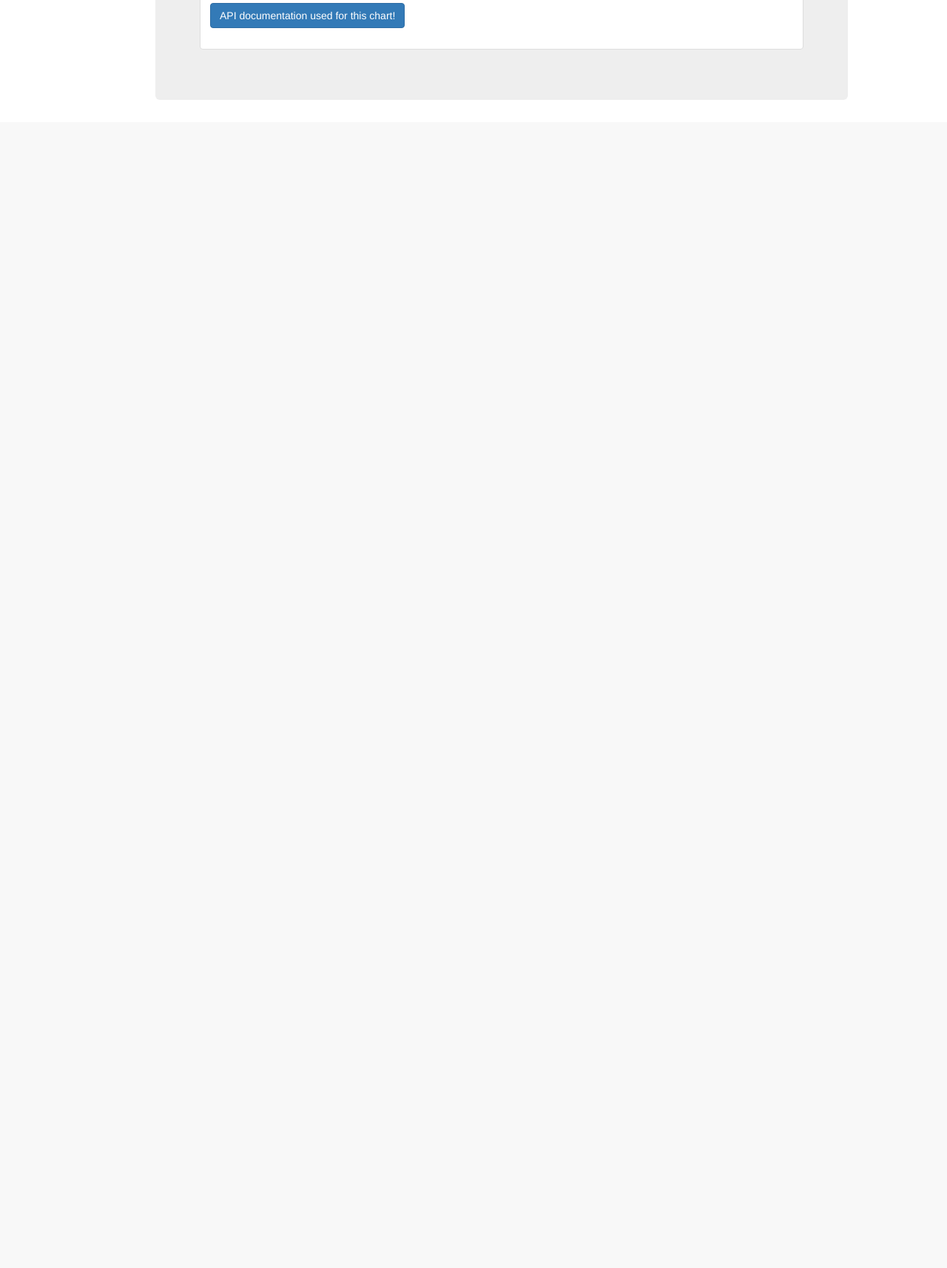
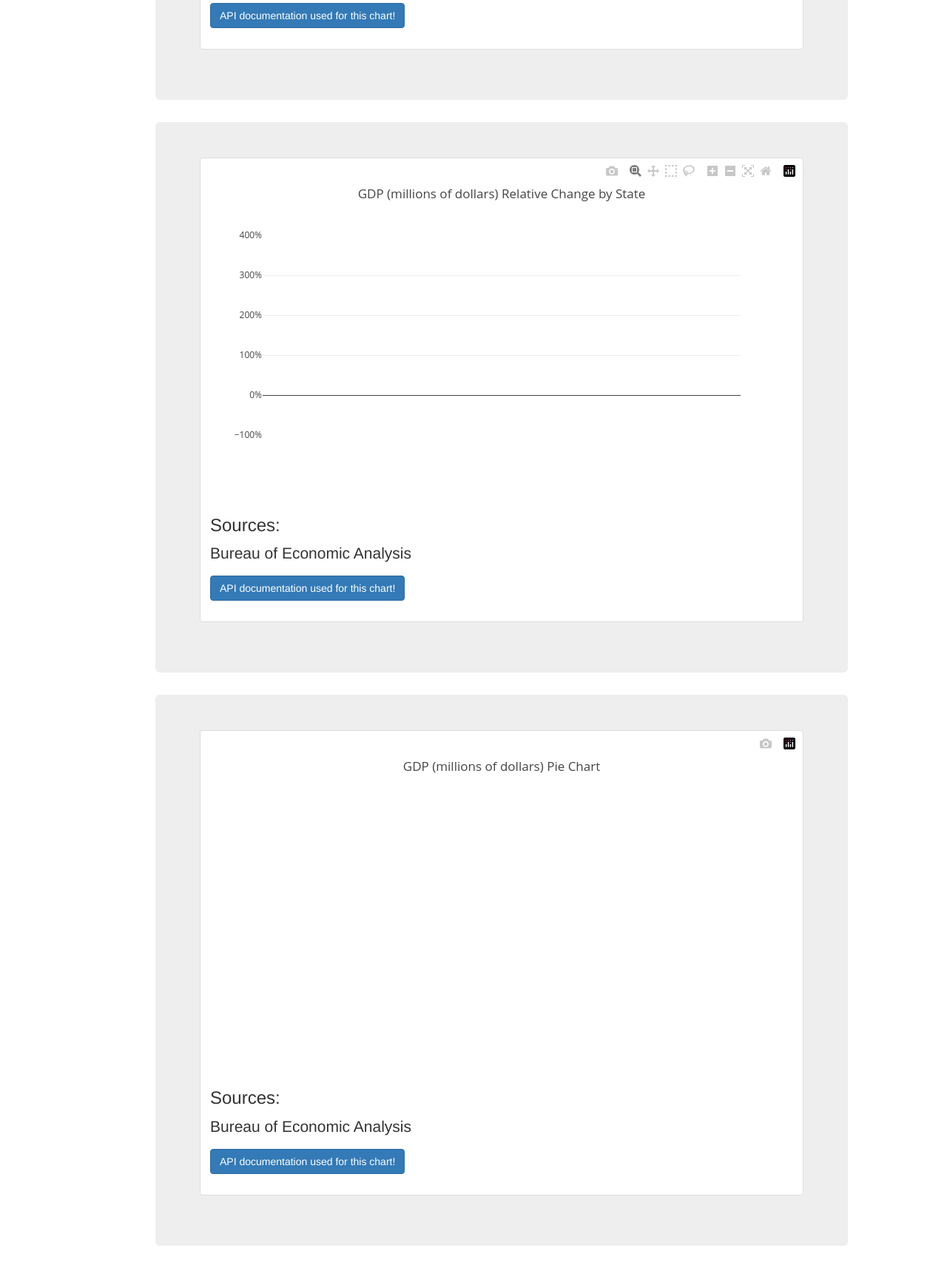
Before and after one commit to leetaylor7/DataBootCamp-Project-3, a Flask app: page /plotly in a window 1280 px wide. Shown: the part 872-2586 px from the top of the page at 74% size. Before the commit the page ends 939 px from the top, so only its background shows below. Run offline with Flask 2, Linux system fonts and the light colour scheme; parts of the project's set-up code (start-up, migrations or seed data) failed here and were passed over; some libraries are stand-ins or nearby versions.

Commit message:
added quite a few more charts

```diff
--- a/static/js/plotlylogic.js
+++ b/static/js/plotlylogic.js
@@ -30,7 +30,7 @@ function buildCharts(yearFilter, dataFilter, baseFilter, regionFilter) {
         .push(dataValues[j][dataFilter])
       }
 
-  // @TODO: Build a Bubble Chart using the sample data
+  // @TODO: Build the first Chart using the data
   trace1 = {
    type: "bar",
    x: xData,
@@ -57,6 +57,119 @@ function buildCharts(yearFilter, dataFilter, baseFilter, regionFilter) {
 
    Plotly.newPlot("plotly", data, layout);
 
+
+});
+});
+}
+
+  // This builds the second chart with relative data
+function secondChart(yearFilter, dataFilter, baseFilter, regionFilter) {
+
+    var xData = [];
+    var yData = [];
+    var baseYData = [];
+//   // // @TODO: Use `d3.json` to fetch the sample data for the plots
+   var url = regionFilter[0]
+   d3.json(url).then(function(response) {
+     var yearInfo = response[yearFilter]
+     var dataKeys = Object.keys(yearInfo)
+     var dataValues = Object.values(yearInfo)
+
+     // loops over the selected year to populate the data
+     for (var j = 0; j < dataKeys.length; j++) {
+      yData
+       .push(dataValues[j][dataFilter])
+      xData
+       .push(dataKeys[j])
+     }
+
+     d3.json(url).then(function(response) {
+      var yearInfo = response[baseFilter]
+      var dataKeys = Object.keys(yearInfo)
+      var dataValues = Object.values(yearInfo)
+
+      // loops over the selected year to populate the data
+      for (var j = 0; j < dataKeys.length; j++) {
+       baseYData
+        .push(dataValues[j][dataFilter])
+      }
+
+  var relativeChange = [];
+   for (var j = 0; j < dataKeys.length; j++) {
+    relativeChange
+     .push(((yData[j] / baseYData[j])-1))
+   }
+
+   trace3 = {
+     type: "bar",
+     x: xData,
+     y: relativeChange,
+     name: "Relative Change"
+    };
+
+  var data2 = [trace3];
+
+  var layout2 = {
+    title: `${dataFilter} Relative Change by State`,
+    xaxis: {
+      tickmode: 'linear',
+      type: 'category',
+    },
+    yaxis: {
+      tickformat: ',.0%'
+    }
+  }
+
+  Plotly.newPlot("plotlychange", data2, layout2);
+});
+});
+}
+
+
+function thirdChart(yearFilter, dataFilter, baseFilter, regionFilter) {
+
+  var xData = [];
+  var yData = [];
+  var baseYData = [];
+//   // // @TODO: Use `d3.json` to fetch the sample data for the plots
+ var url = regionFilter[0]
+ d3.json(url).then(function(response) {
+   var yearInfo = response[yearFilter]
+   var dataKeys = Object.keys(yearInfo)
+   var dataValues = Object.values(yearInfo)
+
+   // loops over the selected year to populate the data
+   for (var j = 0; j < dataKeys.length; j++) {
+    yData
+     .push(dataValues[j][dataFilter])
+    xData
+     .push(dataKeys[j])
+   }
+
+   d3.json(url).then(function(response) {
+    var yearInfo = response[baseFilter]
+    var dataKeys = Object.keys(yearInfo)
+    var dataValues = Object.values(yearInfo)
+
+    // loops over the selected year to populate the data
+    for (var j = 0; j < dataKeys.length; j++) {
+     baseYData
+      .push(dataValues[j][dataFilter])
+    }
+
+ trace3 = {
+   type: "pie",
+   labels: xData,
+   values: yData,
+  };
+
+var data2 = [trace3];
+
+var layout2 = {
+  title: `${dataFilter} Pie Chart`,
+}
+
+Plotly.newPlot("plotlypie", data2, layout2);
 });
 });
 }
@@ -94,7 +207,9 @@ function init() {
   });
  // Builds the first chart
  buildCharts(yearFilter, dataFilter, baseFilter, regionFilter);
-}
+ secondChart(yearFilter, dataFilter, baseFilter, regionFilter);
+ thirdChart(yearFilter, dataFilter, baseFilter, regionFilter);
+};
 
 
 // =====================================================
@@ -114,9 +229,9 @@ function init() {
   if (filterLength >= 2) {
     yearFilter.shift();
   }
-  else {
-  }
    buildCharts(yearFilter, dataFilter, baseFilter, regionFilter);
+   secondChart(yearFilter, dataFilter, baseFilter, regionFilter);
+   thirdChart(yearFilter, dataFilter, baseFilter, regionFilter);
  }
 
  // Sets up a function to change the data filter for the chart
@@ -126,9 +241,9 @@ function init() {
   if (filterLength >= 2) {
     dataFilter.shift();
   }
-  else {
-  }
   buildCharts(yearFilter, dataFilter, baseFilter, regionFilter);
+  secondChart(yearFilter, dataFilter, baseFilter, regionFilter);
+  thirdChart(yearFilter, dataFilter, baseFilter, regionFilter);
 }
 
   // Sets up a function to change the base year for comparison
@@ -138,10 +253,10 @@ function init() {
     if (filterLength >= 2) {
       baseFilter.shift();
     }
-    else {
-    }
     buildCharts(yearFilter, dataFilter, baseFilter, regionFilter);
- }
+    secondChart(yearFilter, dataFilter, baseFilter, regionFilter);
+    thirdChart(yearFilter, dataFilter, baseFilter, regionFilter);
+  }
 
    // Sets up a function to change the base year for comparison
    function regionChanged(newRegion) {
@@ -150,9 +265,9 @@ function init() {
     if (filterLength >= 2) {
       regionFilter.shift();
     }
-    else {
-    }
     buildCharts(yearFilter, dataFilter, baseFilter, regionFilter);
+    secondChart(yearFilter, dataFilter, baseFilter, regionFilter);
+    thirdChart(yearFilter, dataFilter, baseFilter, regionFilter);
    }
 
 init();
--- a/templates/plotly.html
+++ b/templates/plotly.html
@@ -95,6 +95,34 @@
           </div>
         </div>
     </div>
+    <div class="container">
+        <div class="row">
+          <div class="jumbotron">
+            <div class="thumbnail">
+            <div id="plotlychange"></div>
+              <div class="caption">
+                <h3>Sources:</h3>
+                <p id="citations">Bureau of Economic Analysis</p>
+                <p><a href="https://apps.bea.gov/API/signup/index.cfm" class="btn btn-primary" role="button">API documentation used for this chart!</a></p>
+              </div>
+            </div>
+          </div>
+        </div>
+    </div>
+    <div class="container">
+        <div class="row">
+          <div class="jumbotron">
+            <div class="thumbnail">
+            <div id="plotlypie"></div>
+              <div class="caption">
+                <h3>Sources:</h3>
+                <p id="citations">Bureau of Economic Analysis</p>
+                <p><a href="https://apps.bea.gov/API/signup/index.cfm" class="btn btn-primary" role="button">API documentation used for this chart!</a></p>
+              </div>
+            </div>
+          </div>
+        </div>
+    </div>
     <script src="https://cdn.plot.ly/plotly-1.31.2.min.js"></script>
     <script src="https://cdnjs.cloudflare.com/ajax/libs/d3/5.5.0/d3.js"></script>
     <script src="https://cdn.plot.ly/plotly-latest.min.js"></script>
```
Also changed, not shown: p3.db.
